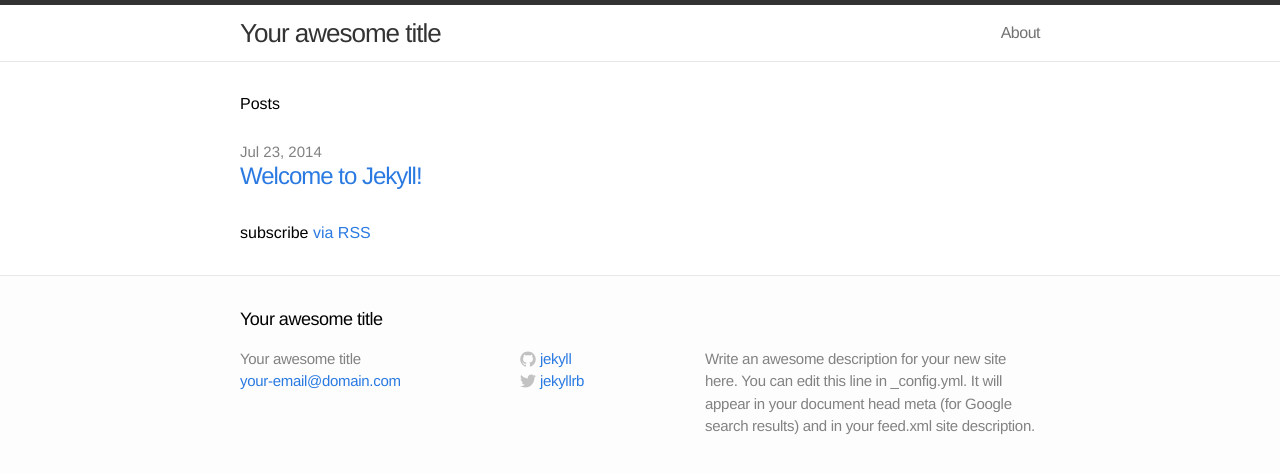
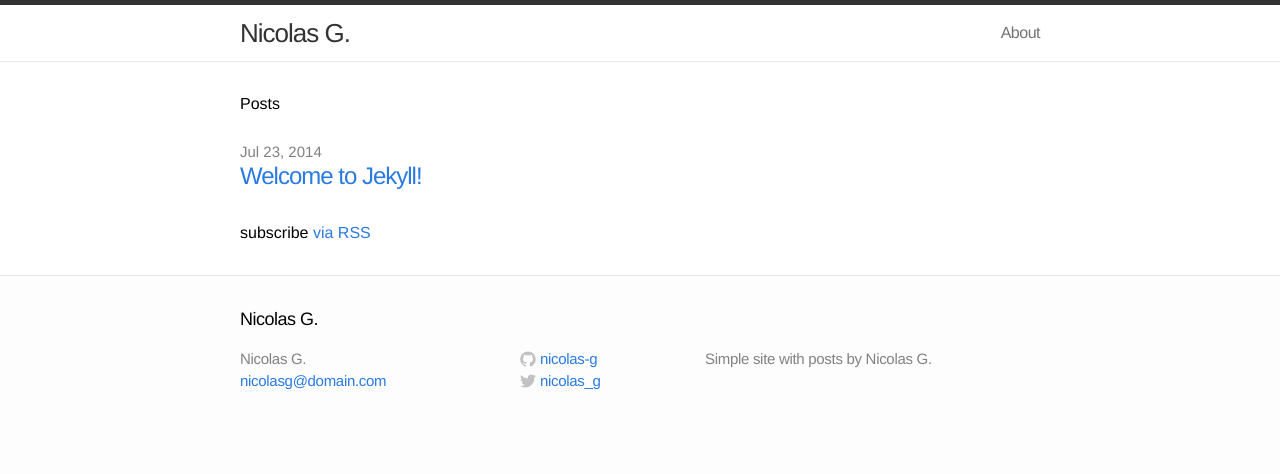
Before and after one commit to nicolas-g/nicolas-g.github.io, a Jekyll site: the page built from index.html, in a window 1280 px wide. Shown: the top 474 px of the page. Built offline with Jekyll 4.4.1, drawn with Linux system fonts in a browser that asks for light colours.

Commit message:
customized _config.yml

```diff
--- a/_config.yml
+++ b/_config.yml
@@ -1,11 +1,11 @@
 # Site settings
-title: Your awesome title
-email: your-email@domain.com
-description: "Write an awesome description for your new site here. You can edit this line in _config.yml. It will appear in your document head meta (for Google search results) and in your feed.xml site description."
+title: Nicolas G.
+email: nicolasg@domain.com
+description: "Simple site with posts by Nicolas G."
 baseurl: ""
 url: "http://yourdomain.com"
-twitter_username: jekyllrb
-github_username:  jekyll
+twitter_username: nicolas_g
+github_username:  nicolas-g
 
 # Build settings
 markdown: kramdown
```
